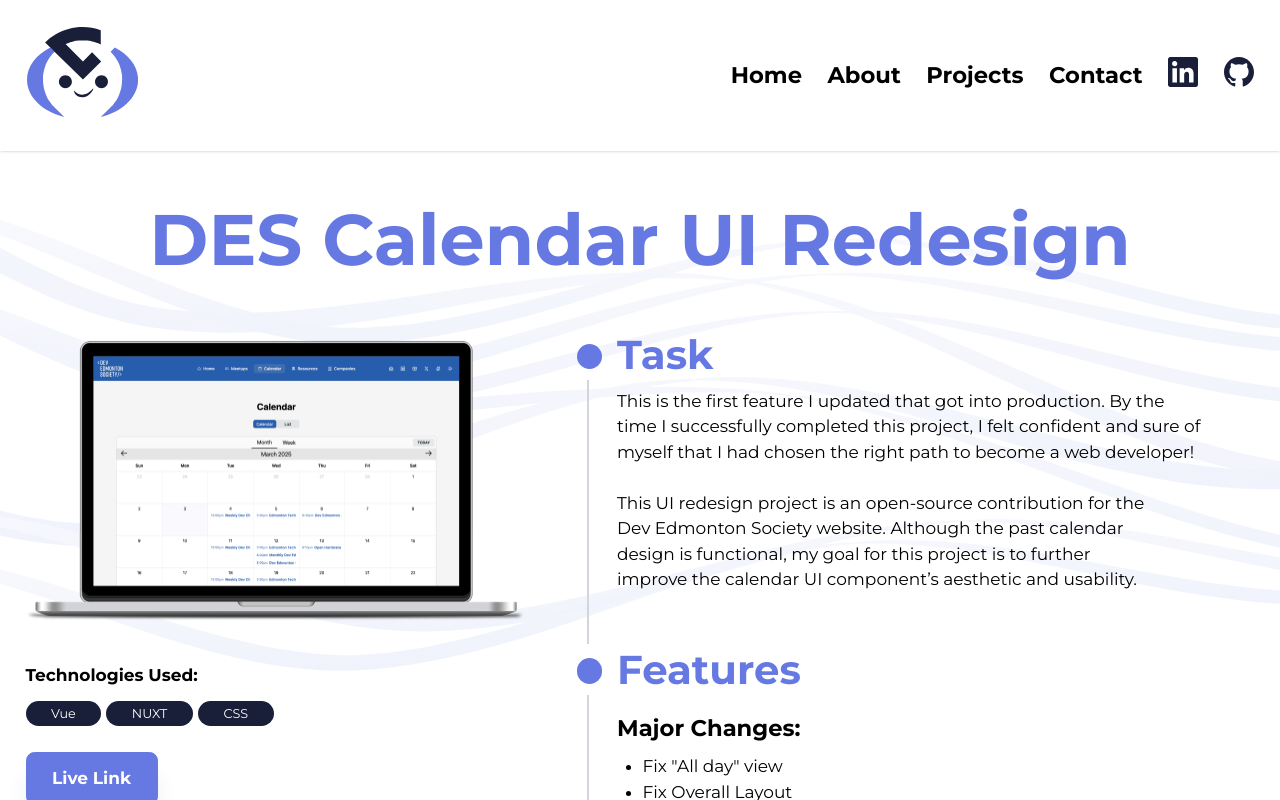
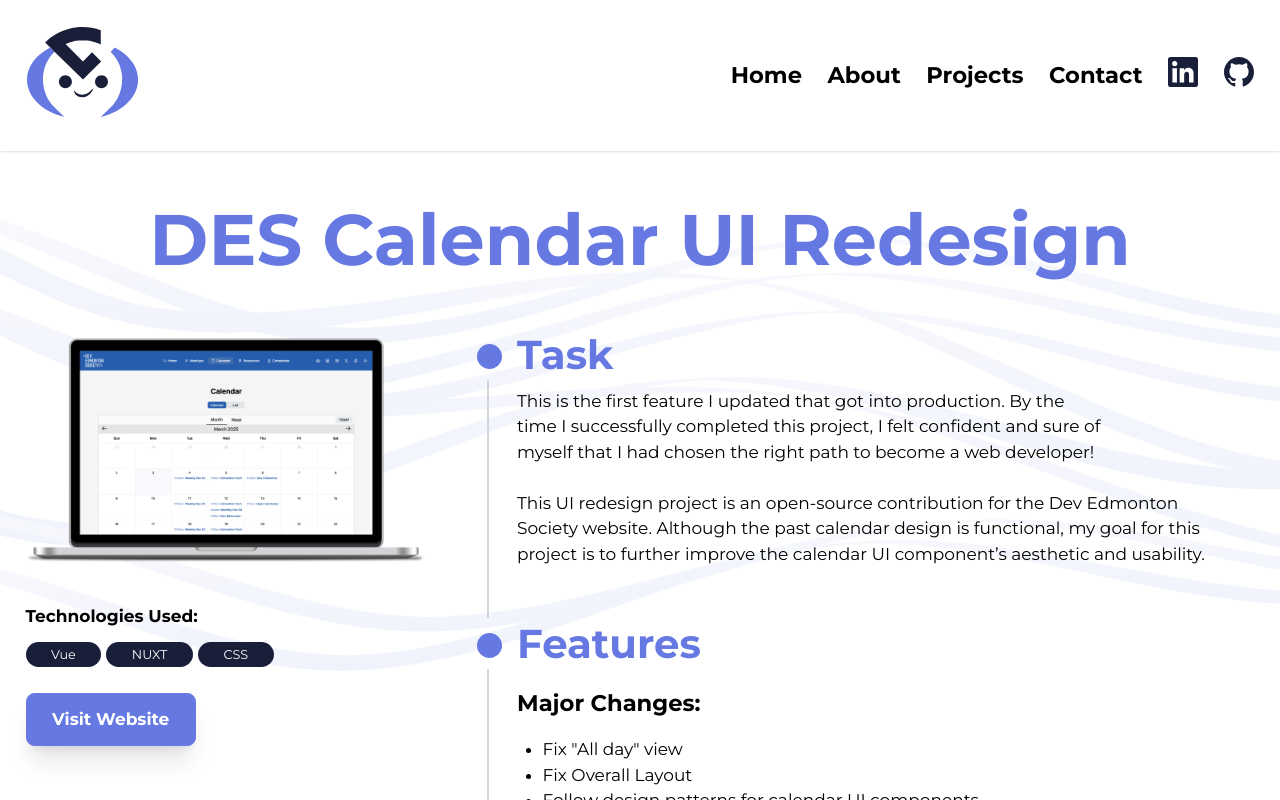
Before and after one commit to johnjovero98/johnjovero-portfolio, a Next.js app: page /projects/des-calendar-redesign in a window 1280 px wide. Shown: the top 800 px of the page. Built offline with nearby package versions, Linux system fonts and the light colour scheme.

Commit message:
finish katppy project page

```diff
--- a/app/globals.css
+++ b/app/globals.css
@@ -229,8 +229,6 @@
 }
 
 
-
-
 .project-description-page .project-content {
   @apply flex flex-col lg:flex-row gap-2 items-start;
 }
@@ -238,3 +236,14 @@
 .project-description-page .project-content .project-feat-img-container {
   @apply lg:sticky lg:top-[10.5rem];
 }
+.project-description-page p {
+  @apply mb-1;
+}
+
+.project-description-page h4 {
+  @apply text-h6 font-bold  mb-[.5rem];
+}
+
+.project-description-page .project-details  ul {
+  @apply list-disc pl-1 mb-1;
+}
--- a/components/ProjectDetailFeatImg.jsx
+++ b/components/ProjectDetailFeatImg.jsx
@@ -13,7 +13,7 @@
                 alt={imgAlt}
                 width={2000}
                 height={1181}
-                className="mb-1 lg:max-w-[500px]"
+                className="mb-1 lg:max-w-[400px]"
             />
         </div>
         <div className="technologies">
@@ -21,7 +21,7 @@
             <ProjectTechList projectTechList={projectData.projectTech} />
 
             <Link href={projectLink} target="_blank" className="cta-button mt-1">
-                Live Link
+                Visit Website
             </Link>
         </div>
 
```
Also changed, not shown: public/projects-img/order-email-sample.png (added).
